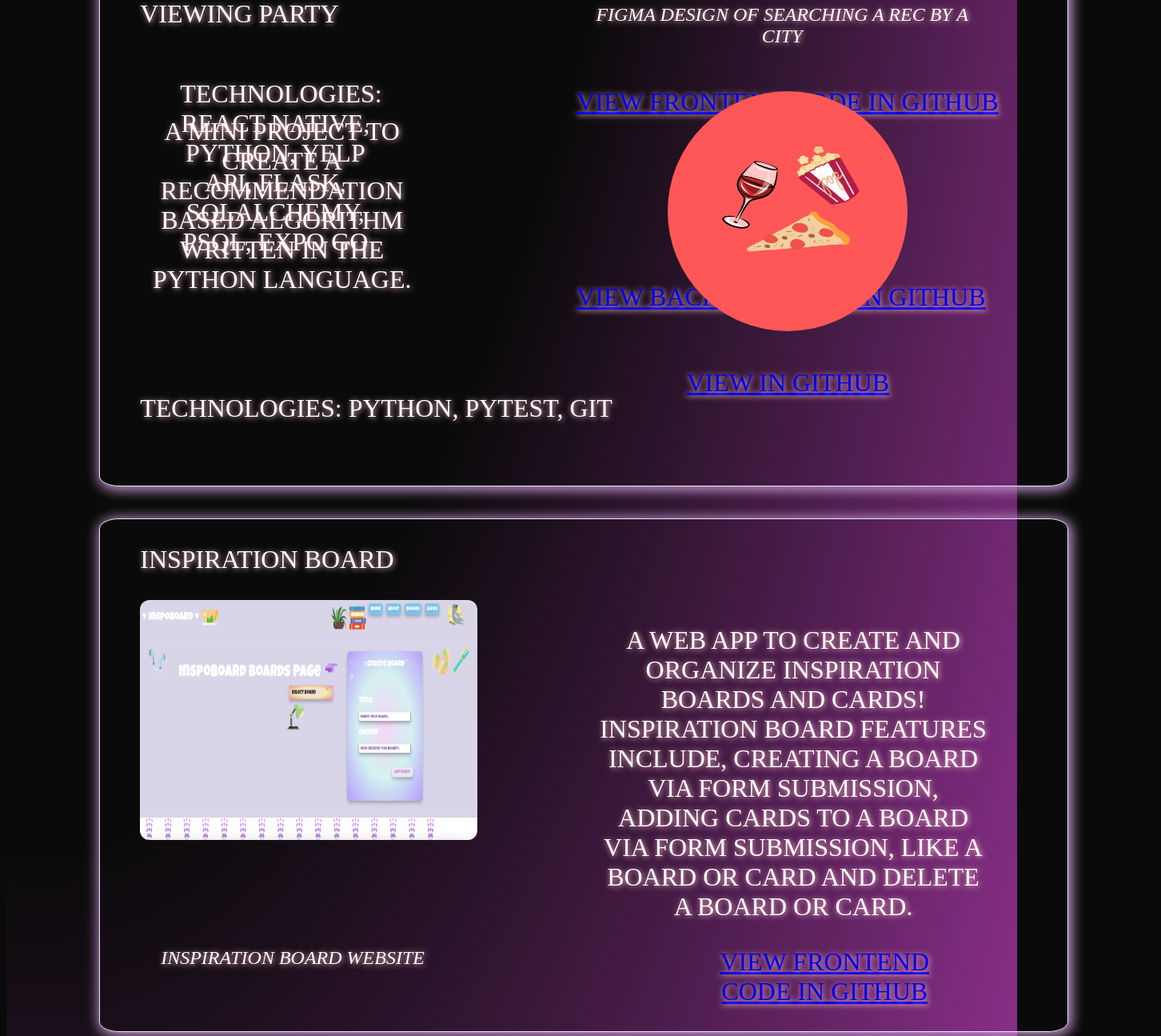
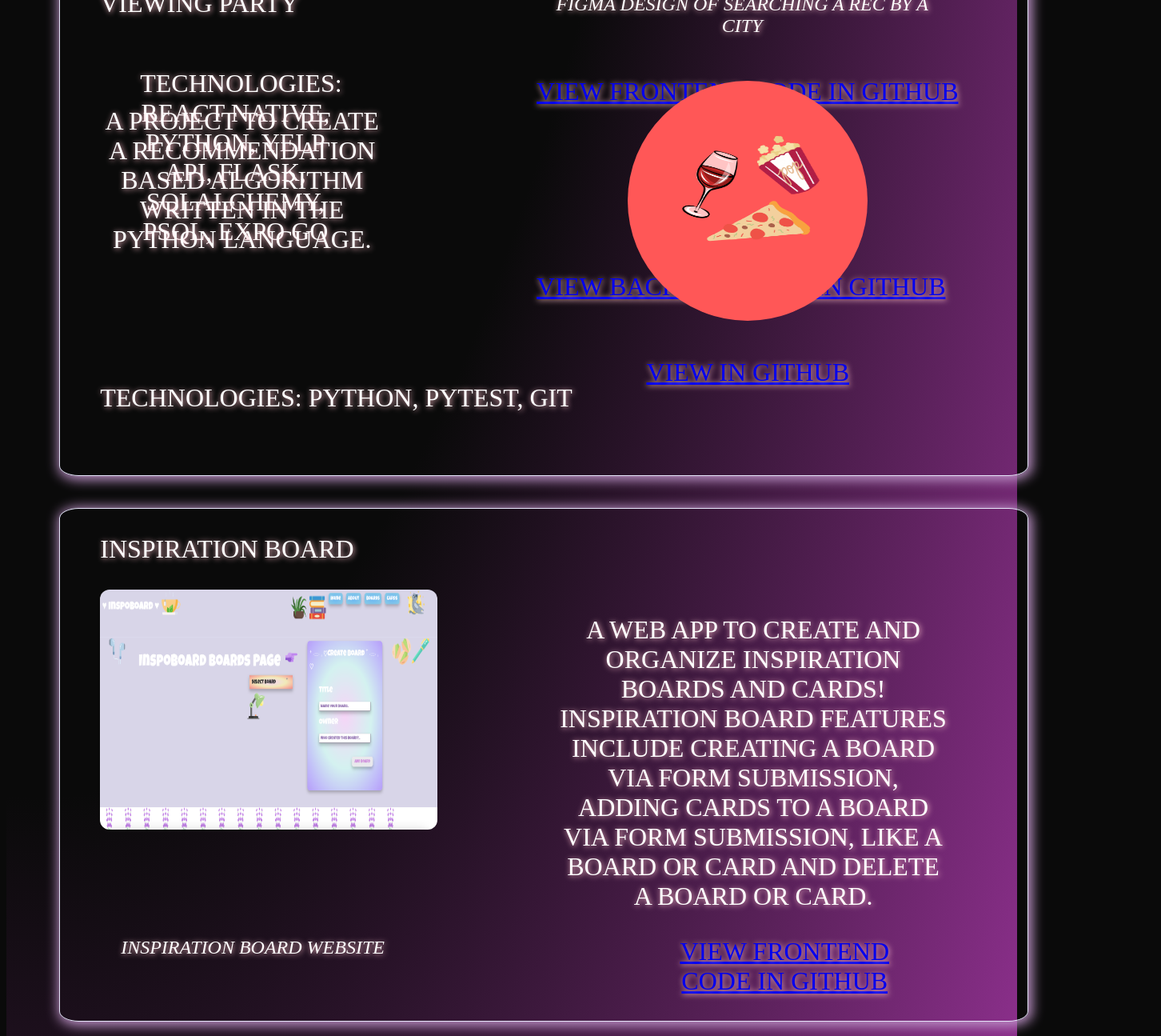
Before and after one commit to ursaturnine/tyrah-portfolio-site, a React (Create React App) app: page / in a window 1280 px wide. Shown: the part 1640-2935 px from the top of the page at 80% size, 1452 px wide, since content can reach past the window. Built offline with nearby package versions, Linux system fonts and the light colour scheme; a web font is replaced by a local one.

Commit message:
remove margin for responsive design

```diff
--- a/src/pages/home.tsx
+++ b/src/pages/home.tsx
@@ -54,7 +54,7 @@ Raised in the Y2K era of tech optimism.</p>
                 <section className='section-2'>
                     <div>
                         <p className='home-text-5'> Viewing Party </p>
-                        <p className='project-2-text-1'>A mini project to create a recommendation based algorithm written in the Python language. </p>
+                        <p className='project-2-text-1'>A project to create a recommendation based algorithm written in the Python language. </p>
                         <img className='project-2-text-2' src={require('../images/watch-party.png')} alt='pizza party' height={300} width={300}/>
                         <p className='project-2-text-5'>Technologies: Python, PyTest, Git</p>
                         <a className='project-2-text-3' target='_blank' href='https://github.com/ursaturnine/viewing-party' rel='noreferrer'>View in Github</a>
@@ -63,7 +63,7 @@ Raised in the Y2K era of tech optimism.</p>
                 <section className='section-3'>
                     <div>
                         <p className='home-text-6'> Inspiration Board </p>
-                        <p className='project-3-text-1'>A web app to create and organize inspiration boards and cards! Inspiration Board Features include, creating a board
+                        <p className='project-3-text-1'>A web app to create and organize inspiration boards and cards! Inspiration Board Features include creating a board
                         via form submission, adding cards to a board via form submission, like a board or card and delete a board or card.</p>
                         <p className='project-3-text-7'>Technologies: React, Flask, Python, Framr Motion, SQLAlchemy, Heroku</p>
                         <img className='project-3-text-2' src={require('../images/inspo-board.png')} alt='inspo board' height={300} width={300}/>
--- a/src/styles/home.css
+++ b/src/styles/home.css
@@ -115,7 +115,6 @@ div > img {
 
 .sections {
     display: grid;
-    margin: 50px;
 }
 
 /*=========================== PROJECTS SECTION===============================================================*/
```
